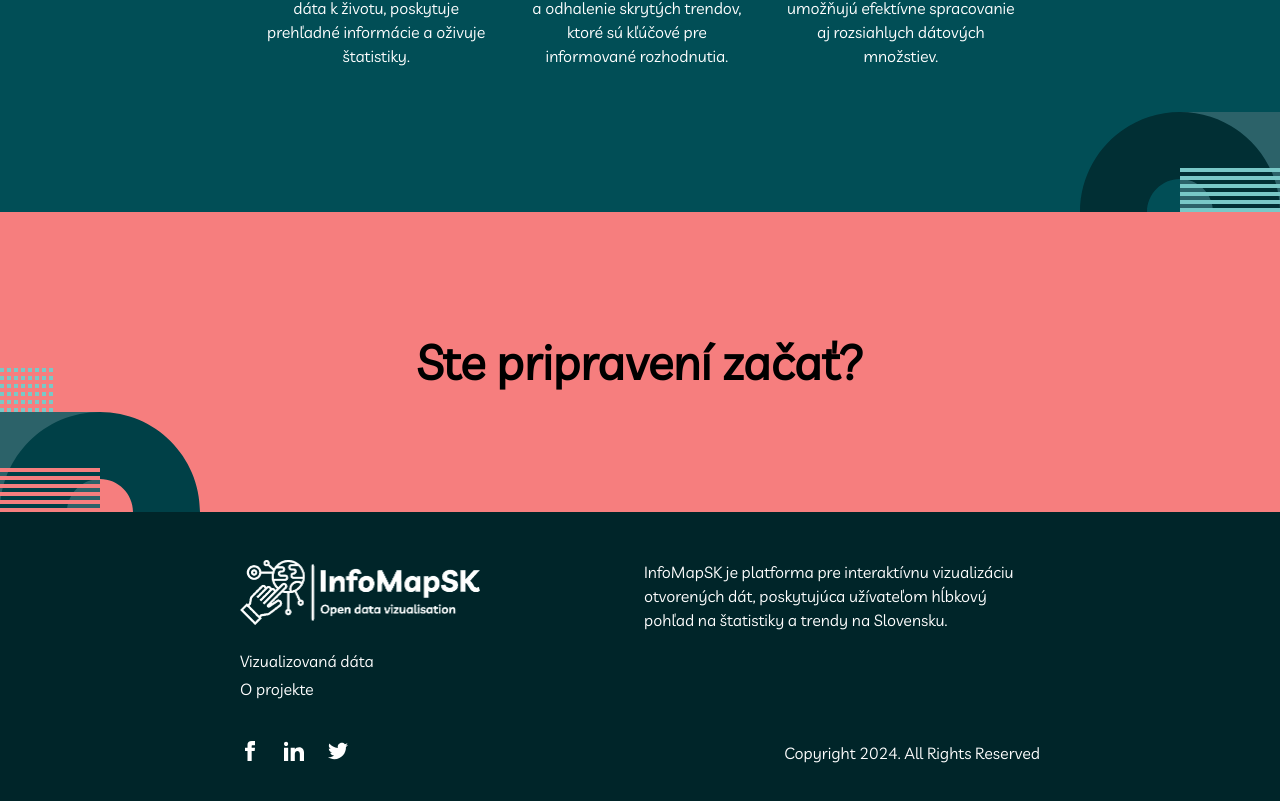
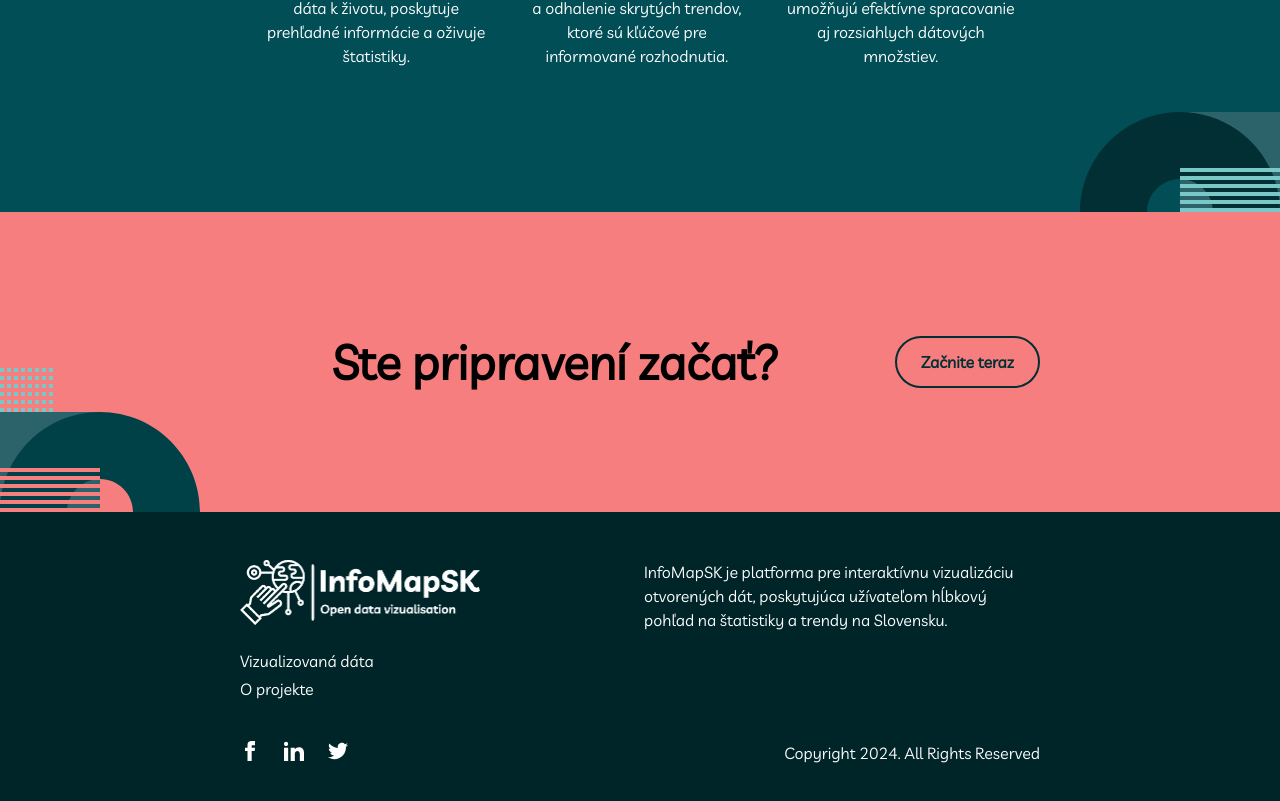
Before and after one commit to zsoolti8917/InfoMapSK-frontend, a React (Vite) app: page / in a window 1280 px wide. Shown: the part 1406-2207 px from the top of the page. Built offline with nearby package versions, Linux system fonts and the light colour scheme.

Commit message:
Added button to banner

```diff
--- a/src/pages/Home/components/Banner.jsx
+++ b/src/pages/Home/components/Banner.jsx
@@ -1,4 +1,5 @@
 import BgLogo from '../../../assets/bg-pattern-home-6-about-5.svg'
+import Button from '../../../components/Button'
 const Banner = () => {
   return (
     <section className='bg-primary-300 min-h-[300px] flex items-center font-livvic relative overflow-hidden'>
@@ -6,7 +7,19 @@ const Banner = () => {
         <h3 className='text-4xl font-extrabold lg:text-h2 flex-1 desktop:text-start'>
         Ste pripravení začať?
         </h3>
+        <Button
+        customTextColor="text-secondary-800"
+        customBorderColor="border-secondary-800"
+        customHoverBgColor="hover:bg-secondary-800"
+        customHoverTextColor="hover:text-primary-100"
+        customPaddingX="desktop:px-10 px-6"
+        customBorder="border-2"
+        >
+        Začnite teraz
+      </Button>
       </div>
+
+
       <img src={BgLogo} alt="logo" className='absolute bottom-[-20px] md:bottom-0 left-0'/>
     </section>
   )
--- a/src/pages/Home/components/Testimonials.jsx
+++ b/src/pages/Home/components/Testimonials.jsx
@@ -1,4 +1,3 @@
-import React from 'react'
 import bgGraph1 from '../../../assets/bg-pattern-home-4-about-3.svg'
 import bgGraph2 from '../../../assets/bg-pattern-home-5.svg'
 import iconQuote from '../../../assets/icon-quotes.svg'
```
